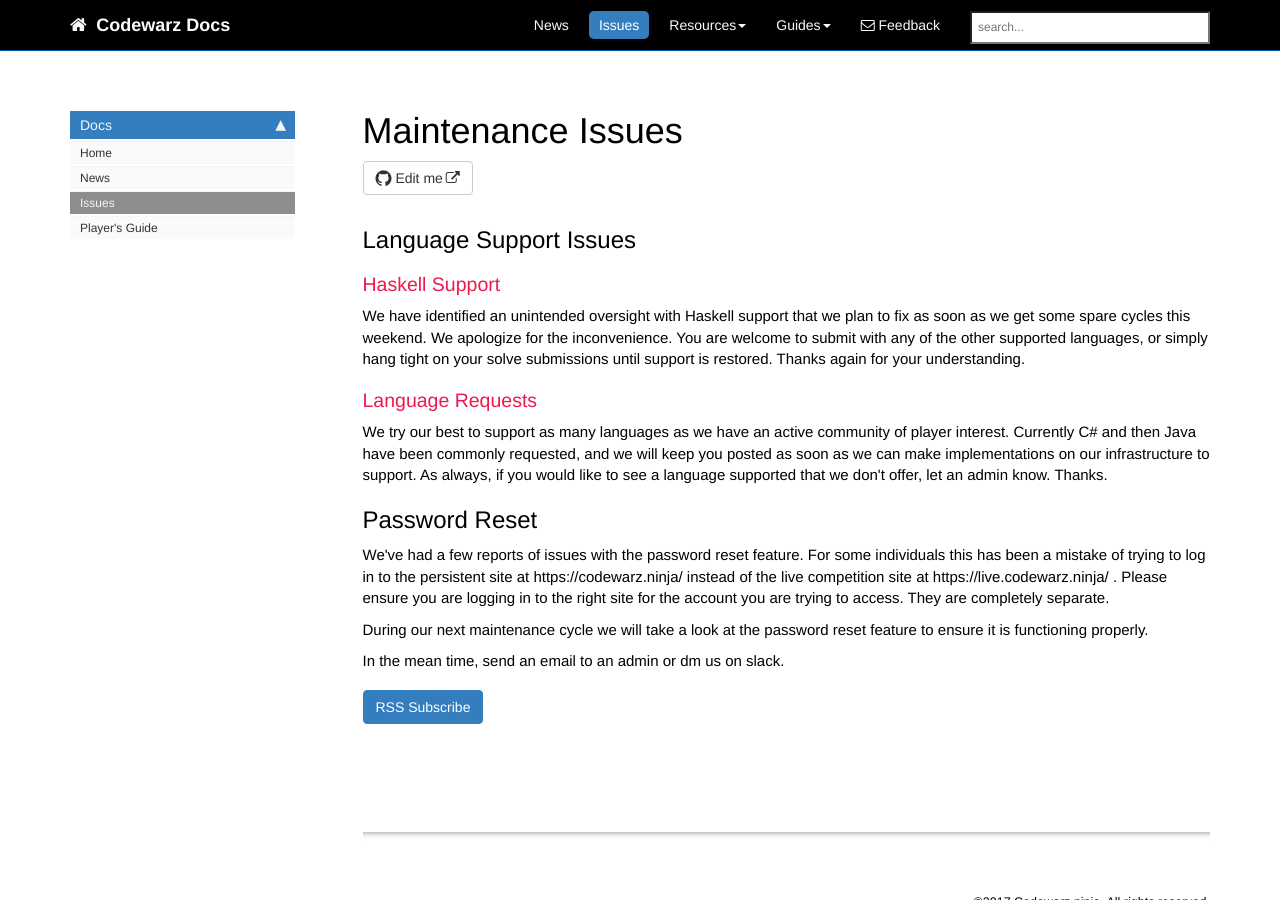
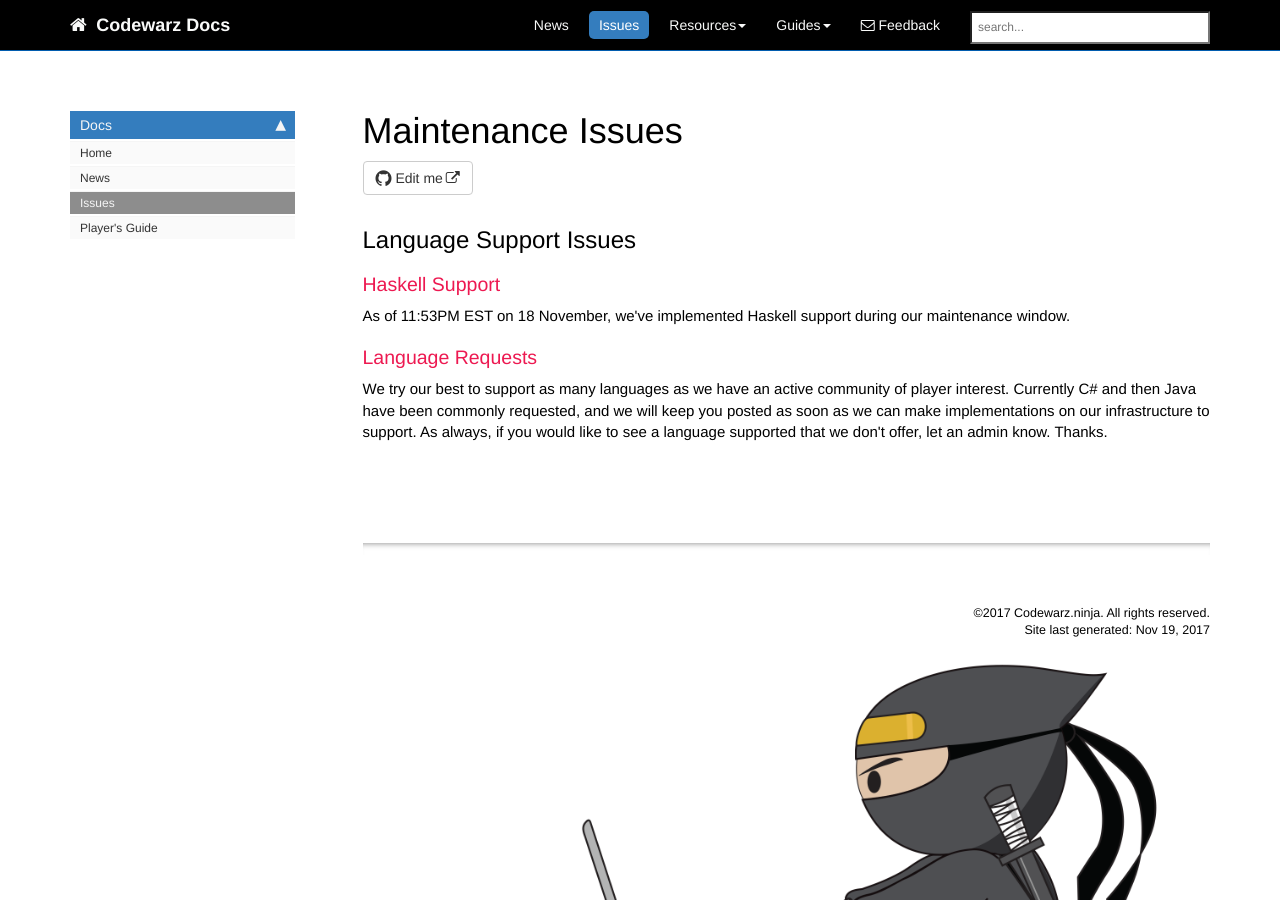
Before and after one commit to codewarz-ninja/runcode-docs.github.io, a Jekyll site: the page built from pages/issues/issues.html, in a window 1280 px wide and 900 px high. Built offline with Jekyll 4.4.1, drawn with Linux system fonts in a browser that asks for light colours; nearby versions of some CDN libraries; comment, search, counter and statistics services are not loaded.

Commit message:
Updated current maintenance issues

```diff
--- a/pages/issues/issues.html
+++ b/pages/issues/issues.html
@@ -11,11 +11,7 @@ folder: news
     <div class="issue-list">
         <h2>Language Support Issues</h2>
         <h3>Haskell Support</h3>
-        <p>We have identified an unintended oversight with Haskell support that we plan to
-            fix as soon as we get some spare cycles this weekend.  We apologize
-            for the inconvenience.  You are welcome to submit with any of the other
-            supported languages, or simply hang tight on your solve submissions
-            until support is restored.  Thanks again for your understanding.</p>
+        <p>As of 11:53PM EST on 18 November, we've implemented Haskell support during our maintenance window.</p>
         <h3>Language Requests</h3>
         <p>We try our best to support as many languages as we have an active
             community of player interest.  Currently C# and then Java have been
@@ -24,17 +20,4 @@ folder: news
             if you would like to see a language supported that we don't offer,
             let an admin know.  Thanks.</p>
 
-        <h2>Password Reset</h2>
-        <p> We've had a few reports of issues with the password reset feature. For
-            some individuals this has been a mistake of trying to log in to the
-            persistent site at https://codewarz.ninja/ instead of the live competition
-            site at https://live.codewarz.ninja/ .  Please ensure you are logging
-            in to the right site for the account you are trying to access.  They
-            are completely separate.</p>
-        <p> During our next maintenance cycle we will take a look at the password
-            reset feature to ensure it is functioning properly.</p>
-        <p> In the mean time, send an email to an admin or dm us on slack.</p>
-
-    <p><a href="feed.xml"" class="btn btn-primary navbar-btn cursorNorm" role="button">RSS Subscribe{{tag}}</a></p>
-
 </div>
```
